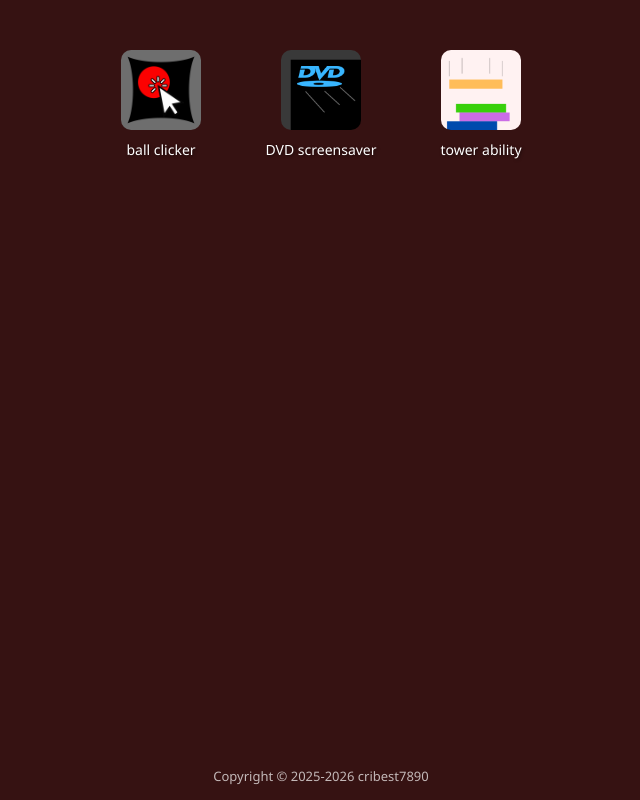
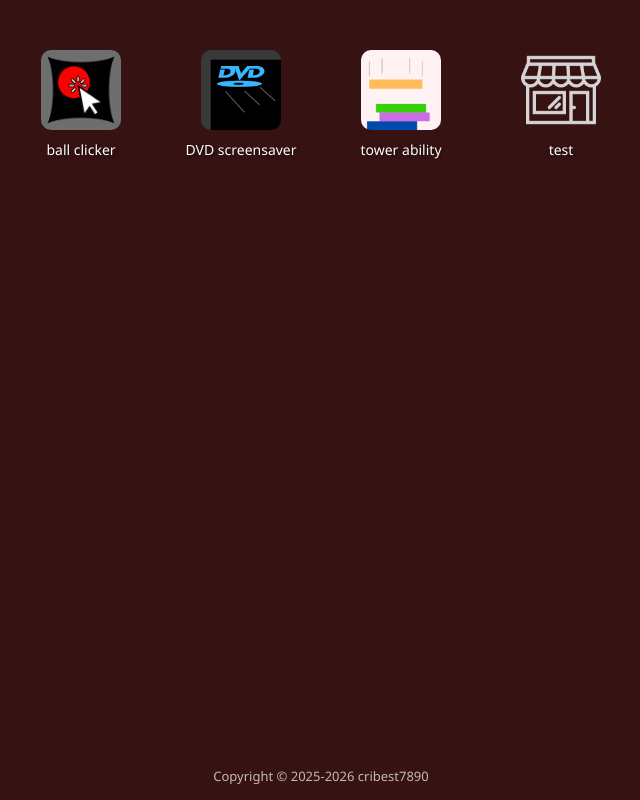
Before and after one commit to cribest7890/cribestgames, a plain HTML site: page index.html in a window 1280 px wide. Shown: the whole page, without its empty margins (319-959 px from the left). Drawn offline with Linux system fonts and the light colour scheme.

Commit message:
wanted to test if it works

```diff
--- a/index.html
+++ b/index.html
@@ -3,7 +3,7 @@
 <head>
   <meta charset="UTF-8">
   <meta name="viewport" content="width=device-width, initial-scale=1.0">
-  <title>Cribest Games</title>
+  <title>CribestGames</title>
   <style>
     body {
       background-color: rgb(54, 18, 18);
@@ -99,6 +99,12 @@
       <button class="play-button" onclick="window.location.href='/tower-ability'"></button>
     </div>
 
+    <div class="game-item">
+      <img src="./assets/ball-clicker/shop_icon.png" alt="test">
+      <div class="game-name">test</div>
+      <button class="play-button" onclick="window.location.href='/test'"></button>
+    </div>
+
   </div>
 
   <div class="license">Copyright © 2025-2026 cribest7890</div>
```
